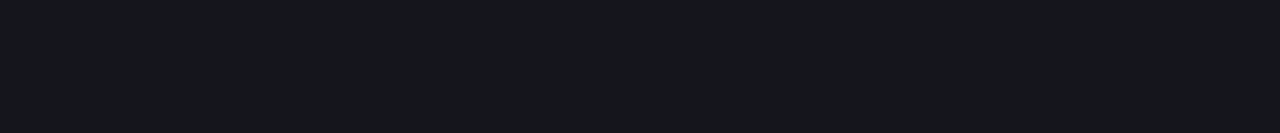
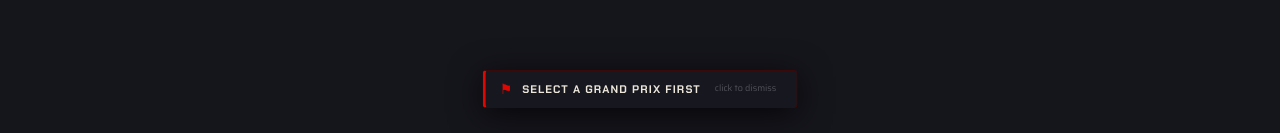
Before and after one commit to alanlisowski/pitwall, a React (Vite) app in the folder web/: page / in a window 1280 px wide. Both pictures are taken after a click on the button "START A RACE →". Shown: the part 664-797 px from the top of the page. Built offline with nearby package versions, Linux system fonts and the light colour scheme; no server answers.

Commit message:
Play loop, sc pause

```diff
--- a/web/src/App.tsx
+++ b/web/src/App.tsx
@@ -1,4 +1,4 @@
-import { useCallback, useEffect, useState } from "react";
+import { useCallback, useEffect, useRef, useState } from "react";
 import { compare as apiCompare, fetchBaseline, fetchRaces } from "./api/client";
 import type {
   BaselineResponse,
@@ -32,7 +32,10 @@ export default function App() {
   const [racesError, setRacesError] = useState<string | null>(null);
   const [racesRetryKey, setRacesRetryKey] = useState(0);
 
-  const [selectedId, setSelectedId] = useState<number | null>(null);
+  // pickerValue = what's highlighted in the race dropdown (display only)
+  // committedId = what actually triggers a baseline load (set only on explicit button click)
+  const [pickerValue, setPickerValue] = useState<number | null>(null);
+  const [committedId, setCommittedId] = useState<number | null>(null);
   const [baselineRetryKey, setBaselineRetryKey] = useState(0);
   const [baseline, setBaseline] = useState<BaselineResponse | null>(null);
   const [loadingBaseline, setLoadingBaseline] = useState(false);
@@ -45,6 +48,9 @@ export default function App() {
   const [compareResult, setCompareResult] = useState<CompareResponse | null>(null);
   const [loadingCompare, setLoadingCompare] = useState(false);
   const [compareError, setCompareError] = useState<string | null>(null);
+
+  const [needsRaceToast, setNeedsRaceToast] = useState(false);
+  const toastTimerRef = useRef<ReturnType<typeof setTimeout> | null>(null);
 
   // ── Load race list with retry for Render cold-start ────────────────────────
   useEffect(() => {
@@ -86,9 +92,9 @@ export default function App() {
     };
   }, [racesRetryKey]);
 
-  // ── Load baseline when race changes, with retry for cold-start ─────────────
+  // ── Load baseline only when committedId changes (set by explicit button click) ─
   useEffect(() => {
-    if (selectedId === null) return;
+    if (committedId === null) return;
     let cancelled = false;
     let timeoutId: ReturnType<typeof setTimeout>;
     let attempt = 0;
@@ -102,7 +108,7 @@ export default function App() {
 
     async function tryFetch() {
       try {
-        const b = await fetchBaseline(selectedId!);
+        const b = await fetchBaseline(committedId!);
         if (!cancelled) {
           setBaseline(b);
           setEditedStrategies(b.strategies);
@@ -130,7 +136,7 @@ export default function App() {
       clearTimeout(timeoutId);
     };
   // eslint-disable-next-line react-hooks/exhaustive-deps
-  }, [selectedId, baselineRetryKey]);
+  }, [committedId, baselineRetryKey]);
 
   // ── Strategy edit ───────────────────────────────────────────────────────────
   const handleStrategyChange = useCallback((updated: CarStrategySchema) => {
@@ -142,12 +148,12 @@ export default function App() {
 
   // ── Run compare ─────────────────────────────────────────────────────────────
   const runCompare = useCallback(async () => {
-    if (!baseline || selectedId === null) return;
+    if (!baseline || committedId === null) return;
     setLoadingCompare(true);
     setCompareError(null);
     try {
       const result = await apiCompare({
-        race_id: selectedId,
+        race_id: committedId,
         strategy_a: baseline.strategies,
         strategy_b: editedStrategies,
       });
@@ -157,7 +163,7 @@ export default function App() {
     } finally {
       setLoadingCompare(false);
     }
-  }, [baseline, selectedId, editedStrategies]);
+  }, [baseline, committedId, editedStrategies]);
 
   const resetEdits = useCallback(() => {
     if (!baseline) return;
@@ -165,6 +171,21 @@ export default function App() {
     setEditingDriver(null);
     setCompareResult(null);
   }, [baseline]);
+
+  // ── Enter a mode (card CTA or header toggle) ────────────────────────────────
+  // If no race is selected in the picker, show a toast and bail.
+  // If a race is selected but not yet committed (or a different one), commit it.
+  // If baseline is already loaded for this same race, just switch modes.
+  const handleEnterMode = useCallback((m: "race" | "strategy") => {
+    if (pickerValue === null) {
+      if (toastTimerRef.current) clearTimeout(toastTimerRef.current);
+      setNeedsRaceToast(true);
+      toastTimerRef.current = setTimeout(() => setNeedsRaceToast(false), 3500);
+      return;
+    }
+    setMode(m);
+    if (pickerValue !== committedId) setCommittedId(pickerValue);
+  }, [pickerValue, committedId]);
 
   const isEdited =
     baseline !== null &&
@@ -236,13 +257,17 @@ export default function App() {
             ) : (
               <RacePicker
                 races={races}
-                selectedId={selectedId}
-                onSelect={(id) => setSelectedId(id)}
+                selectedId={pickerValue}
+                onSelect={(id) => {
+                  setPickerValue(id);
+                  // Already in a mode — reload baseline immediately for the new race
+                  if (committedId !== null) setCommittedId(id);
+                }}
               />
             )}
           </div>
 
-          {baseline && (
+          {!racesLoading && !racesWaking && !racesError && races.length > 0 && (
             <div
               className="shrink-0"
               style={{
@@ -257,7 +282,11 @@ export default function App() {
               {(["race", "strategy"] as const).map((m) => (
                 <button
                   key={m}
-                  onClick={() => setMode(m)}
+                  onClick={() => {
+                    // Once in a mode (baseline loaded), just switch — no re-commit needed
+                    if (baseline !== null) { setMode(m); return; }
+                    handleEnterMode(m);
+                  }}
                   style={{
                     padding: "5px 14px",
                     borderRadius: 4,
@@ -268,8 +297,8 @@ export default function App() {
                     fontFamily: "'Chakra Petch', ui-monospace, monospace",
                     border: "none",
                     cursor: "pointer",
-                    background: mode === m ? "#E10600" : "transparent",
-                    color: mode === m ? "#fff" : "#52525b",
+                    background: mode === m && baseline !== null ? "#E10600" : "transparent",
+                    color: mode === m && baseline !== null ? "#fff" : "#52525b",
                     transition: "background 0.15s, color 0.15s",
                     whiteSpace: "nowrap",
                   }}
@@ -294,7 +323,7 @@ export default function App() {
       <main className="max-w-7xl mx-auto px-4 md:px-8 py-6 space-y-5">
         {/* Empty / explainer state */}
         {!baseline && !loadingBaseline && !baselineWaking && !baselineError && (
-          <Explainer onEnterMode={setMode} />
+          <Explainer onEnterMode={handleEnterMode} />
         )}
 
         {/* Baseline loading */}
@@ -428,6 +457,59 @@ export default function App() {
         )}
       </main>
 
+      {/* ── "Select a race first" toast ──────────────────────────────────── */}
+      {needsRaceToast && (
+        <div
+          onClick={() => {
+            if (toastTimerRef.current) clearTimeout(toastTimerRef.current);
+            setNeedsRaceToast(false);
+          }}
+          style={{
+            position: "fixed",
+            bottom: 28,
+            left: "50%",
+            transform: "translateX(-50%)",
+            zIndex: 200,
+            background: "#17171f",
+            border: "1px solid #3a0a0a",
+            borderLeft: "3px solid #E10600",
+            borderRadius: 4,
+            padding: "10px 20px 10px 14px",
+            display: "flex",
+            alignItems: "center",
+            gap: 10,
+            boxShadow: "0 6px 32px rgba(0,0,0,0.7)",
+            cursor: "pointer",
+            animation: "toast-in 0.28s ease-out",
+            whiteSpace: "nowrap",
+          }}
+        >
+          <span style={{ color: "#E10600", fontSize: 14, lineHeight: 1 }}>⚑</span>
+          <span
+            style={{
+              fontFamily: "'Chakra Petch', ui-monospace, monospace",
+              fontSize: 11,
+              fontWeight: 700,
+              letterSpacing: "0.1em",
+              textTransform: "uppercase",
+              color: "#ECE7DA",
+            }}
+          >
+            Select a Grand Prix first
+          </span>
+          <span
+            style={{
+              fontFamily: "'Saira', ui-monospace, monospace",
+              fontSize: 9,
+              color: "#52525b",
+              marginLeft: 4,
+            }}
+          >
+            click to dismiss
+          </span>
+        </div>
+      )}
+
       {/* ── Footer ────────────────────────────────────────────────────────── */}
       <footer className="border-t border-zinc-900 px-4 md:px-8 py-4 mt-8">
         <p className="text-[10px] text-zinc-700 max-w-7xl mx-auto">
--- a/web/src/components/RaceEngineerScreen.tsx
+++ b/web/src/components/RaceEngineerScreen.tsx
@@ -2575,13 +2575,12 @@ export function RaceEngineerScreen({ baseline, onBack }: Props) {
                 fireCriticalRef.current({ speaker: "DRIVER", text: pick(RADIO.tyreCliff), teamColour });
                 setPlaying(false);
               } else if (ev.kind === EV.RIVAL_PITTED && ev.driver) {
-                // Non-critical — respects cooldown
+                // Non-critical — fire radio only, no pause (player has no decision to make)
                 fireNonCriticalRef.current({
                   speaker: "ENGINEER",
                   text: pick(RADIO.rivalPit(ev.driver)),
                   teamColour,
                 }, state.lap);
-                setPlaying(false);
               } else if (ev.kind === EV.SAFETY_CAR_DEPLOYED) {
                 // Critical — always fires
                 fireCriticalRef.current({ speaker: "ENGINEER", text: pick(RADIO.safetyCar), teamColour });
--- a/web/src/index.css
+++ b/web/src/index.css
@@ -49,3 +49,8 @@ body {
   from { opacity: 1; }
   to   { opacity: 0; }
 }
+
+@keyframes toast-in {
+  from { opacity: 0; transform: translateX(-50%) translateY(10px); }
+  to   { opacity: 1; transform: translateX(-50%) translateY(0);    }
+}
```
